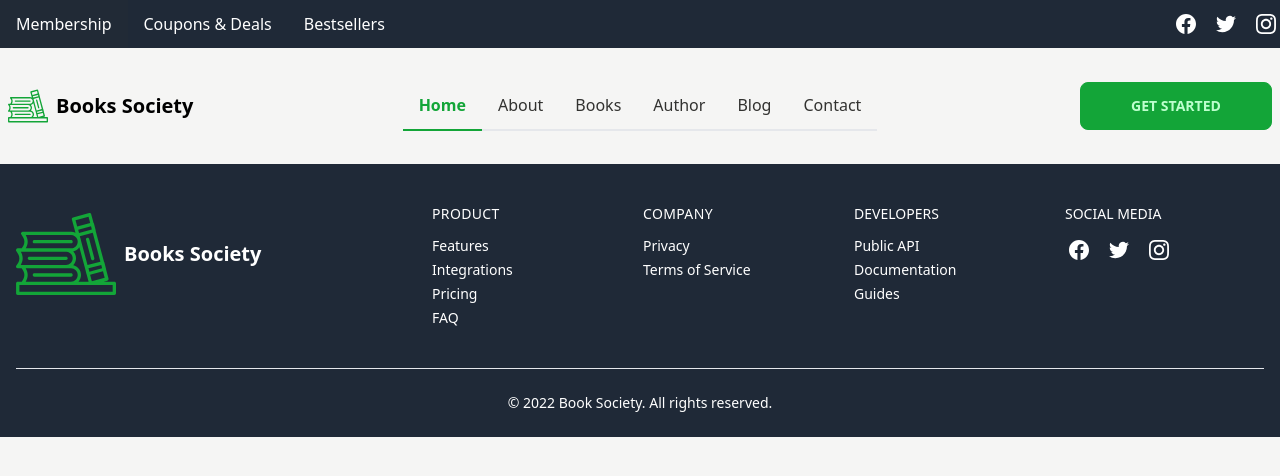
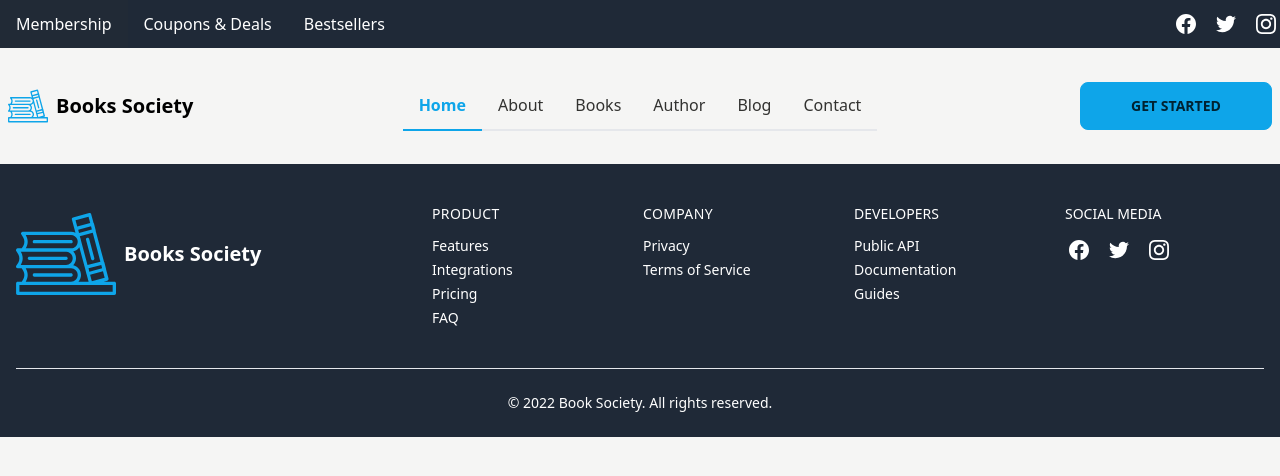
Before and after one commit to Sahariar/books-society, a Next.js app: page / in a window 1280 px wide. Shown: the top 476 px of the page. Built offline with nearby package versions, Linux system fonts and the light colour scheme.

Commit message:
update primary color

```diff
--- a/tailwind.config.js
+++ b/tailwind.config.js
@@ -9,7 +9,7 @@ module.exports = {
       {
         mytheme: {
 
-"primary": "#13a538",
+"primary": "#0ea5e9",
 
 "secondary": "#f39100",
 
```
Also changed, not shown: components/HomePage/BooksOfTheMonth.js (added, +10 -0 lines).
